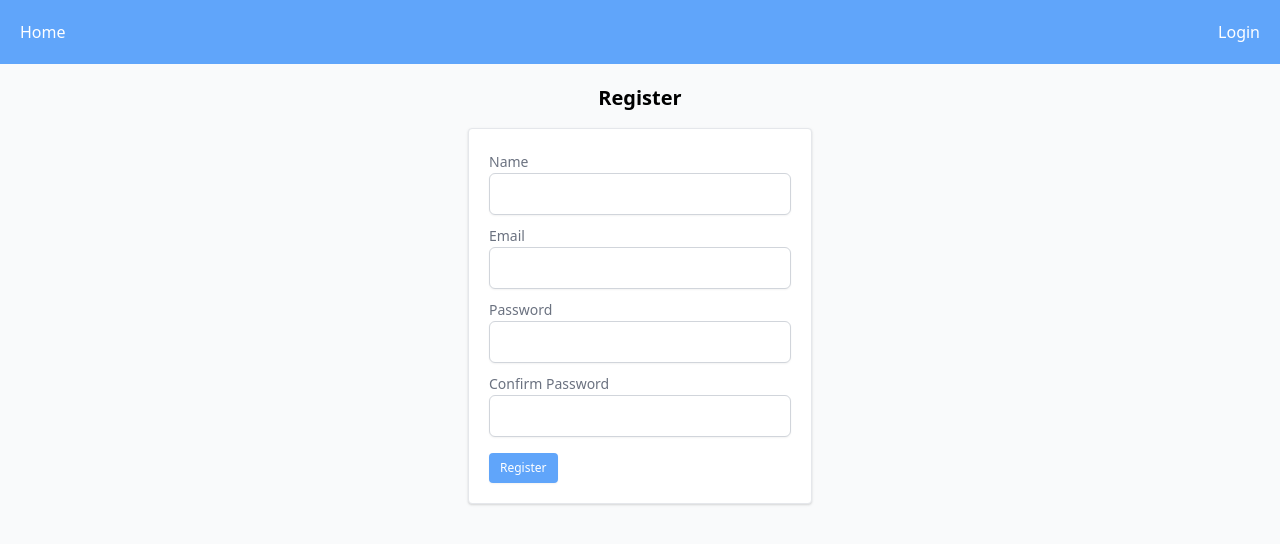
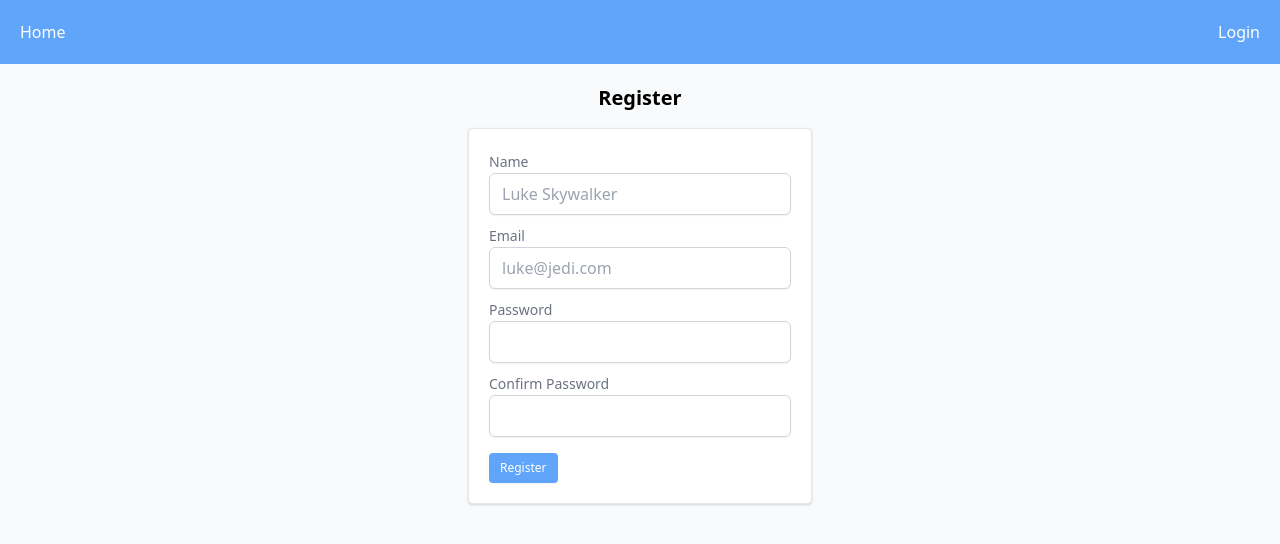
Before and after one commit to garethredfern/laravel-vue, a Vue app: page /register in a window 1280 px wide. Shown: the top 544 px of the page. Built offline with nearby package versions, Linux system fonts and the light colour scheme; no server answers.

Commit message:
refactor to use BaseInout on register form

```diff
--- a/src/components/RegisterForm.vue
+++ b/src/components/RegisterForm.vue
@@ -1,43 +1,35 @@
 <template>
   <form @submit.prevent="registerUser">
-    <div class="mb-2">
-      <label for="name" class="text-sm text-gray-500">Name</label>
-      <input
+    <BaseInput
       type="text"
-        id="name"
+      label="Name"
+      name="name"
       v-model="name"
-        class="block w-full px-3 py-2 placeholder-gray-400 border border-gray-300 rounded-md shadow-sm appearance-none focus:outline-none focus:ring-blue-500 focus:border-blue-500"
+      placeholder="Luke Skywalker"
+      class="mb-2"
     />
-    </div>
-    <div class="mb-2">
-      <label for="email" class="text-sm text-gray-500">Email</label>
-      <input
+    <BaseInput
       type="email"
-        id="email"
+      label="Email"
+      name="email"
       v-model="email"
-        class="block w-full px-3 py-2 placeholder-gray-400 border border-gray-300 rounded-md shadow-sm appearance-none focus:outline-none focus:ring-blue-500 focus:border-blue-500"
+      placeholder="luke@jedi.com"
+      class="mb-2"
     />
-    </div>
-    <div class="mb-2">
-      <label for="password" class="text-sm text-gray-500">Password</label>
-      <input
+    <BaseInput
       type="password"
-        id="password"
+      label="Password"
+      name="password"
       v-model="password"
-        class="block w-full px-3 py-2 placeholder-gray-400 border border-gray-300 rounded-md shadow-sm appearance-none focus:outline-none focus:ring-blue-500 focus:border-blue-500"
+      class="mb-2"
     />
-    </div>
-    <div class="mb-4">
-      <label for="password-confirm" class="text-sm text-gray-500"
-        >Confirm Password</label
-      >
-      <input
+    <BaseInput
       type="password"
-        id="password-confirm"
+      label="Confirm Password"
+      name="password-confirm"
       v-model="passwordConfirm"
-        class="block w-full px-3 py-2 placeholder-gray-400 border border-gray-300 rounded-md shadow-sm appearance-none focus:outline-none focus:ring-blue-500 focus:border-blue-500"
+      class="mb-4"
     />
-    </div>
     <BaseBtn type="submit" text="Register" />
     <FlashMessage :message="message" :error="error" />
   </form>
@@ -46,6 +38,7 @@
 <script>
 import { getError } from "@/utils/helpers";
 import BaseBtn from "@/components/BaseBtn";
+import BaseInput from "@/components/BaseInput";
 import AuthService from "@/services/AuthService";
 import FlashMessage from "@/components/FlashMessage";
 
@@ -53,6 +46,7 @@ export default {
   name: "RegisterForm",
   components: {
     BaseBtn,
+    BaseInput,
     FlashMessage,
   },
   data() {
```
Lines whose indentation alone changed are shown as unchanged.
